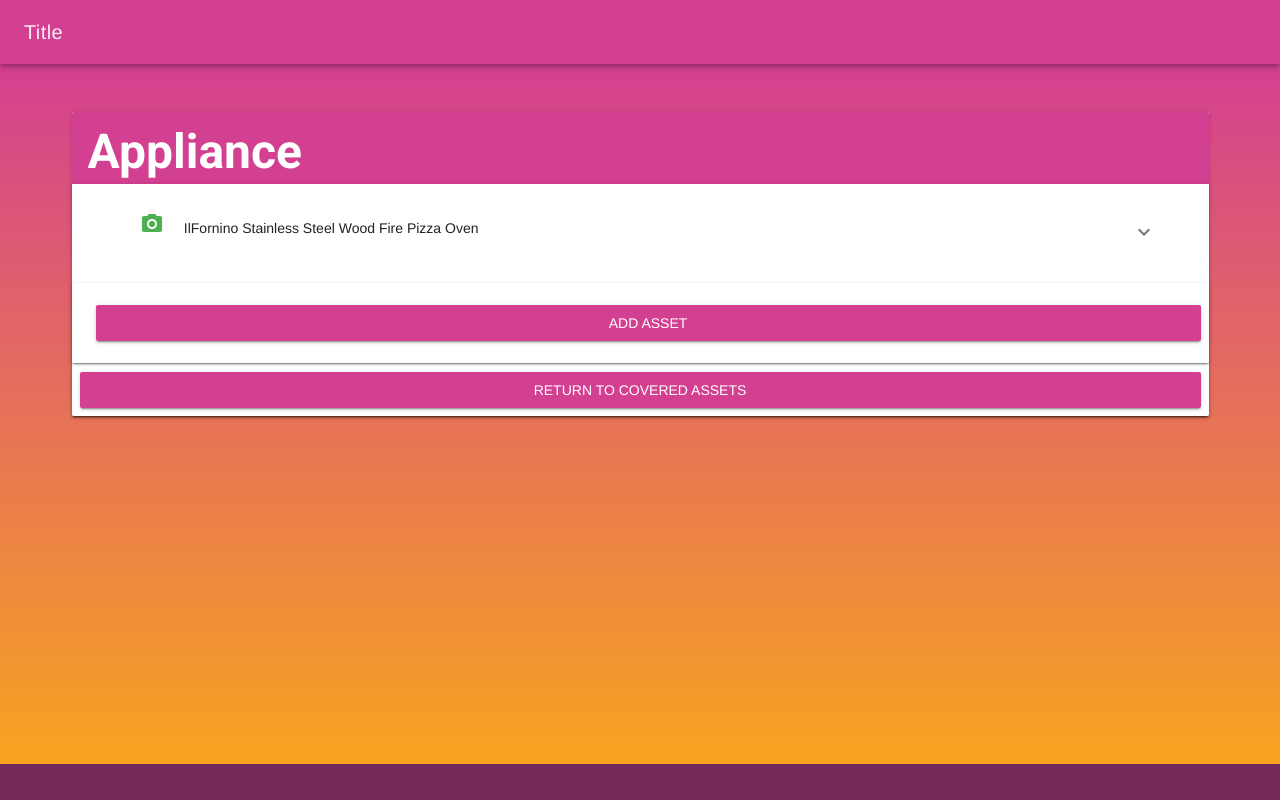
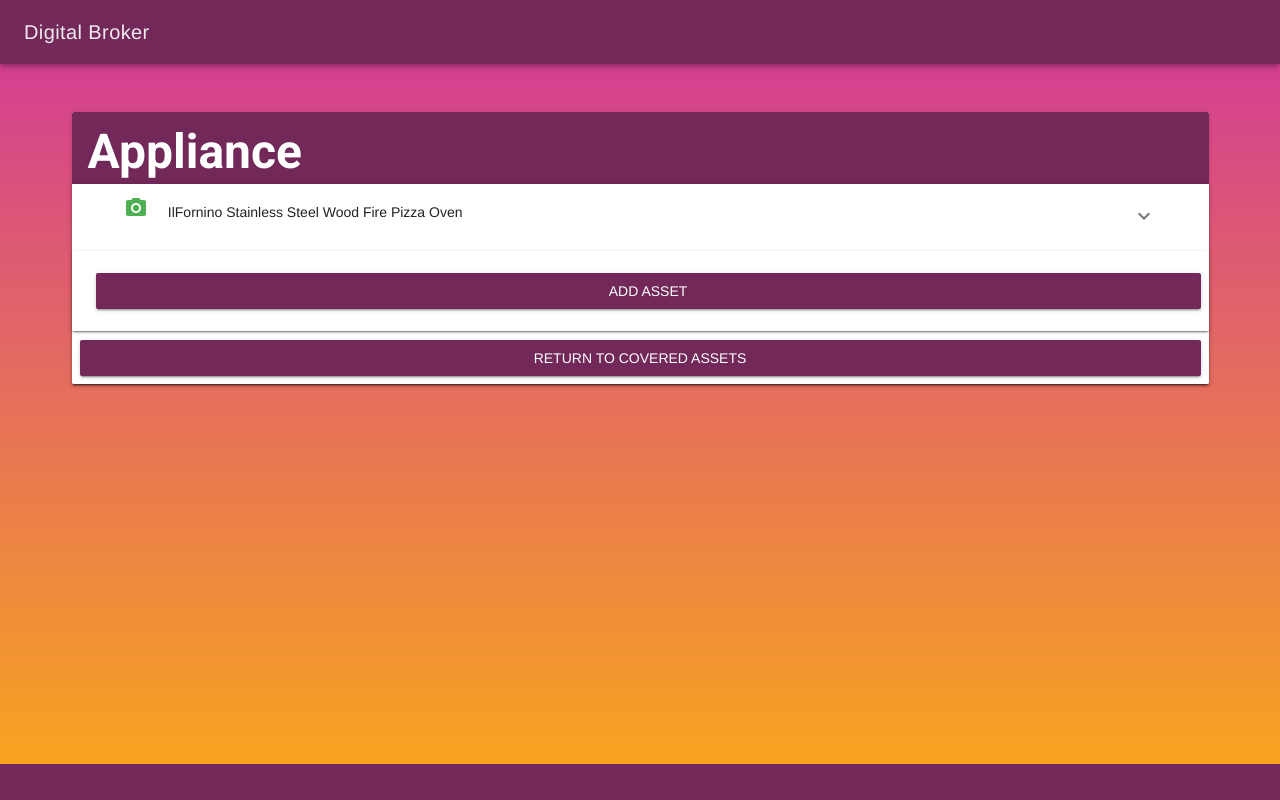
Before and after one commit to rewritehackathon/trude, a Vue app in the folder client/: page /assetCategory/Appliance in a window 1280 px wide. Built offline with nearby package versions, Linux system fonts and the light colour scheme.

Commit message:
changed button and heading colors

```diff
--- a/client/src/components/EditAssetForm.vue
+++ b/client/src/components/EditAssetForm.vue
@@ -10,7 +10,7 @@
             type="file"
             @change="onFileSelected"
           ></input>
-          <v-btn color="primary" @click="onUpload" > Upload </v-btn>
+          <v-btn color="accent" @click="onUpload" > Upload </v-btn>
         </v-flex>
       </v-layout>
     </v-container>
@@ -31,9 +31,32 @@ export default {
       this.slectedFile = event.target.files[0];
     },
     onUpload() {
+      console.log("onPuload was fired!");
       let src =
         "https://images-na.ssl-images-amazon.com/images/I/81uYdvZVC-L._SL1500_.jpg";
-      let asset = this.asset;
+      let asset = this.asset || {
+        name: "IlFornino Stainless Steel Wood Fire Pizza Oven",
+        assetType: "Appliance",
+        serialNumber: "1234RTL09239001",
+        value: "75000",
+        photos: [
+          {
+            photoID: 66787,
+            URL:
+              "https://www.latimes.com/resizer/mXGCUylOYZm4x97eHTFM2npjWnM=/800x0/www.trbimg.com/img-5bedc9cb/turbine/la-camp-fire-roars-through-butte-county-201811-038"
+          },
+          {
+            photoID: 66788,
+            URL: "https://marshcdn.aws.com/assets/photos/66788"
+          },
+          {
+            photoID: 66998,
+            URL: "https://marshcdn.aws.com/assets/photos/66998"
+          }
+        ],
+        isClaimed: true,
+        isDocumented: false
+      };
       this.$store.dispatch("addedImageToSrc", { src, asset });
 
       this.closeEditDialog();
--- a/client/src/components/ToolbarComp.vue
+++ b/client/src/components/ToolbarComp.vue
@@ -1,7 +1,7 @@
 <template>
-  <v-toolbar color="primary" app>
+  <v-toolbar color="accent" app>
     <!-- <v-toolbar-side-icon class="white--text"></v-toolbar-side-icon> -->
-    <v-toolbar-title class="white--text" >Title</v-toolbar-title>
+    <v-toolbar-title class="white--text" >Digital Broker</v-toolbar-title>
     <v-spacer></v-spacer>
     <v-toolbar-items class="hidden-sm-and-down">
       <!-- <v-btn class="white--text" flat>Link One</v-btn>
--- a/client/src/views/AssetCategory.vue
+++ b/client/src/views/AssetCategory.vue
@@ -3,7 +3,7 @@
         <v-layout>
             <v-flex>
               <v-card>
-                    <v-card-title primary-title class="primary headline white--text" >
+                    <v-card-title primary-title class="accent headline white--text" >
                         <h1> {{assetType}} </h1>
                     </v-card-title>
                 <v-card>
@@ -16,7 +16,7 @@
                         :key="i"
                         >
                         <template v-slot:header >
-                            <v-card-text>
+                            <v-card-text class="bye_padding" >
                               <p class="text-lg-left">
                                     <v-icon v-if="item.photos[0].URL" left class="green--text accent-4">
                                         photo_camera
@@ -35,20 +35,20 @@
                             :width="'100%'"
                             ></v-img>
                             <v-card-text>
-                                <v-btn @click.stop="openEditDialog(item)" icon color="primary" large  >
+                                <v-btn @click.stop="openEditDialog(item)" icon color="accent" large  >
                                     <v-icon center >
                                         add_a_photo
                                     </v-icon>
                                 </v-btn>
                               <p class="text-md-left" >
                                 <div>
-                                    <strong class="primary--text" > Asset:</strong> {{ item.name }}
+                                    <strong class="accent--text" > Asset:</strong> {{ item.name }}
                                 </div>
                                 <div>
-                                    <strong class="primary--text" > Value:</strong> {{ item.value + ".00" }}
+                                    <strong class="accent--text" > Value:</strong> {{ item.value + ".00" }}
                                 </div>
                                 <div>
-                                    <strong class="primary--text" > Serial Number: </strong> {{item.serialNumber}}
+                                    <strong class="accent--text" > Serial Number: </strong> {{item.serialNumber}}
                                 </div>
 
                               </p>
@@ -61,7 +61,7 @@
                     <v-card >
                         <v-card-text>
                             <template >
-                                <v-btn @click.stop="addNewAssetDialog" color="primary" >
+                                <v-btn @click.stop="addNewAssetDialog" color="accent" >
                                     Add Asset
                                 </v-btn>
                             </template>
@@ -71,7 +71,7 @@
                     <v-divider></v-divider>
                     <v-spacer></v-spacer>
                     <v-card-actions>
-                      <v-btn color="primary" @click="returnToCoveredAssets" >Return to Covered Assets</v-btn>
+                      <v-btn color="accent" @click="returnToCoveredAssets" >Return to Covered Assets</v-btn>
                     </v-card-actions>
 
                     </template>
@@ -83,7 +83,7 @@
                     >
                     <v-card>
                         <v-card-title
-                        class="headline primary white--text"
+                        class="headline accent white--text"
                         primary-title
                         >
                         Add/Change Photo
@@ -102,7 +102,7 @@
                     >
                     <v-card>
                         <v-card-title
-                        class="headline primary white--text"
+                        class="headline accent white--text"
                         primary-title
                         >
                         Add Asset
@@ -121,6 +121,12 @@
         </v-layout>
     </v-container>
 </template>
+
+<style lang="css">
+.bye_padding {
+  padding: 0;
+}
+</style>
 
 <script>
 import EditAssetForm from "@/components/EditAssetForm.vue";
--- a/client/src/views/VerifyDamages.vue
+++ b/client/src/views/VerifyDamages.vue
@@ -7,7 +7,7 @@
     </v-layout>
     <v-layout>
       <v-flex>
-        <v-btn @click="openEditDialog(item)" >
+        <v-btn color="primary" @click="openEditDialog(item)" >
           Add Photo
         </v-btn>
       </v-flex>
@@ -78,6 +78,9 @@
 <script>
 import EditAssetForm from "@/components/EditAssetForm.vue";
 export default {
+  components: {
+    EditAssetForm
+  },
   data() {
     return {
       editAssetModal: false,
```
